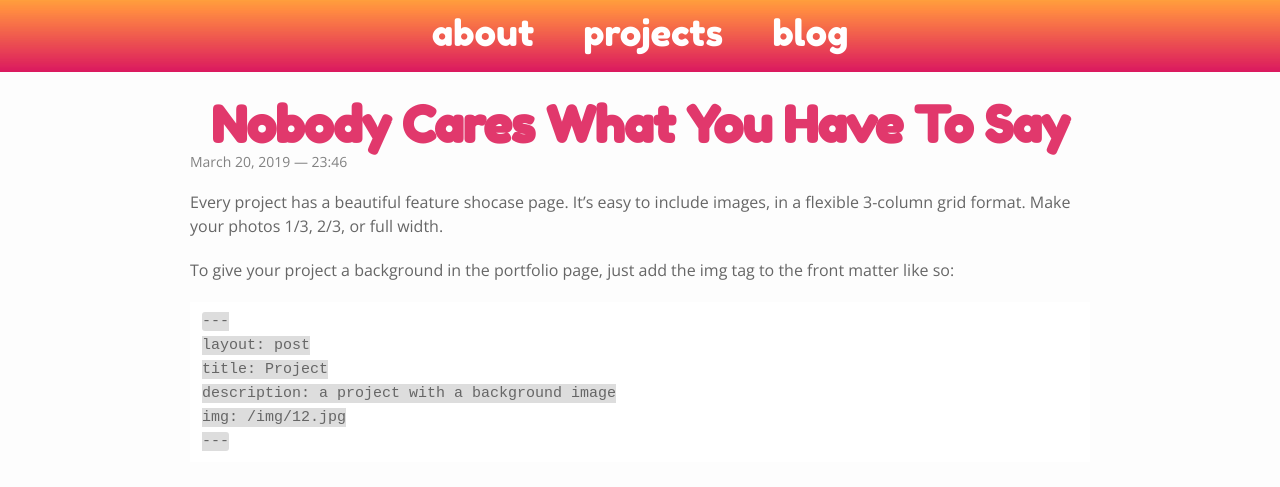
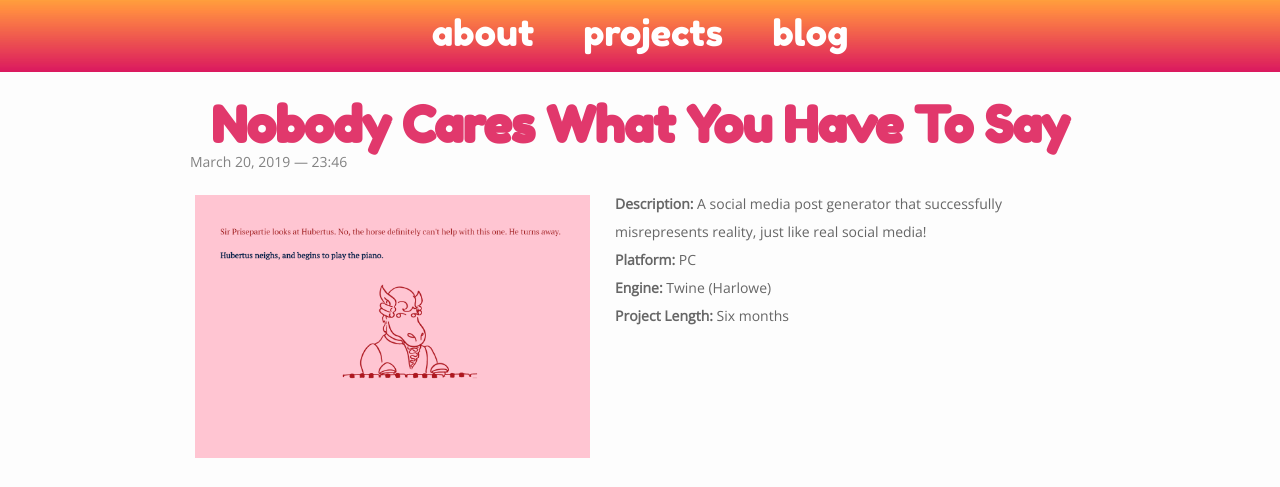
Before and after one commit to Larkwrighter/larkwrighter.github.io, a Jekyll site: the page built from _projects/3tweeter.markdown, in a window 1280 px wide and 1400 px high. Shown: the top 487 px of the window. Built offline with Jekyll 4.4.1, drawn with Linux system fonts in a browser that asks for light colours; nearby versions of some CDN libraries; some web fonts are replaced; some of the changed text lies outside the part shown; grey boxes are pictures that could not be loaded.

Commit message:
Corrected video playback errors and restructured several project pages

```diff
--- a/_includes/header.html
+++ b/_includes/header.html
@@ -6,6 +6,7 @@
 
       <div class="trigger">
         <!-- {{ site.title }} instead of blog -->
+
         <a class="page-link" href="{{ site.baseurl }}/">about</a>
         <a class="page-link" href="/projects/">projects</a>
         <a class="page-link" href="/blog/">blog</a>
--- a/_projects/3tweeter.markdown
+++ b/_projects/3tweeter.markdown
@@ -6,6 +6,16 @@ description: A social media post generator that successfully misrepresents reali
 img: /img/tweeter.png
 category: interactive fiction
 ---
+
+<img class="project_img" style="padding-bottom: 40px;" src="{{ site.baseurl }}/img/sirpp2.png" alt="" title="Sir Prisepartie Screenshot 1"/>
+<div class="project_info" style="padding-left: 20px;width:400px;">
+<b>Description:</b> A social media post generator that successfully misrepresents reality, just like real social media!<br/>
+<b>Platform:</b> PC<br/>
+<b>Engine:</b> Twine (Harlowe)<br />
+<b>Project Length:</b> Six months<br/>
+</div>
+<div class="project_body"><h5>What is Book of Cruelty?</h5>
+<br/>
 
 Every project has a beautiful feature shocase page. It's easy to include images, in a flexible 3-column grid format. Make your photos 1/3, 2/3, or full width.
 
--- a/_sass/_layout.scss
+++ b/_sass/_layout.scss
@@ -387,7 +387,6 @@ color: $text-color;
 text-align: left;
 float: left;
 font-size: 14px;
-width: 300px;
 line-height:2em;
 padding-bottom: 20px;
 //padding-left: 600px;
@@ -403,31 +402,20 @@ position: relative;
 .video_embed{
 display: block;
 margin: 0 auto;
-float: left;
 width: 480px;
 height: 320px;
-padding-right: 20px;
 //padding-left: 20px;
 //padding-right: 20px;
-    @media only screen and (max-width: 1200px) {
-    width: 320px;
-    height: 240px;
-    }
     @media only screen and (max-width: 800px) {
-    width: 320px;
     width: 320px;
     height: 240px;
     }
 }
 .project_body{
     position: relative;
-    padding-top: 320px;
     display: block;
     @media only screen and (max-width: 686px) {
     width: 100%;
-    }
-    @media only screen and (max-width: 1200px) {
-    padding-top: 280px;
     }
             h5{
         width: 50%;
@@ -446,6 +434,15 @@ padding-right: 20px;
                 padding-bottom: 0px;
             }
     }
+}
+// project_img class takes images of 1200x800.
+.project_img{
+width: 45%;
+height: 45%;
+float: left;
+object-fit: cover;
+box-sizing: border-box;
+padding: $img_spacing;
 }
 /**
  * Blog  **********************************************************
@@ -469,3 +466,33 @@ position: absolute;
 //left: -25%;
 //top: -5%;
 }
+/**
+ * Layout Misc  **********************************************************
+ */
+.span_row{
+height: 100%;
+width: 100%;
+overflow: hidden;
+padding: 2px;
+}
+.span_col{
+width: 100%;
+height: 100%;
+float: left;
+object-fit: cover;
+padding: 3px;
+}
+.video {
+width: 60%;
+height: 100%;
+overflow: hidden;
+        @media only screen and (max-width: 800px) {
+        width: 100%;
+        height: 220px;
+    }
+}
+.text {
+width: 30%;
+height: 100%;
+overflow: hidden;
+}
```
Also changed, not shown: _projects/1adulting.markdown (+4 -5 lines), _projects/1sirprisepartie.markdown (+42 -38 lines), _projects/2bookofcruelty.markdown (+11 -0 lines), img/sirpp1.png (added), img/sirpp2.png (added), img/sirpp3.png (added).
